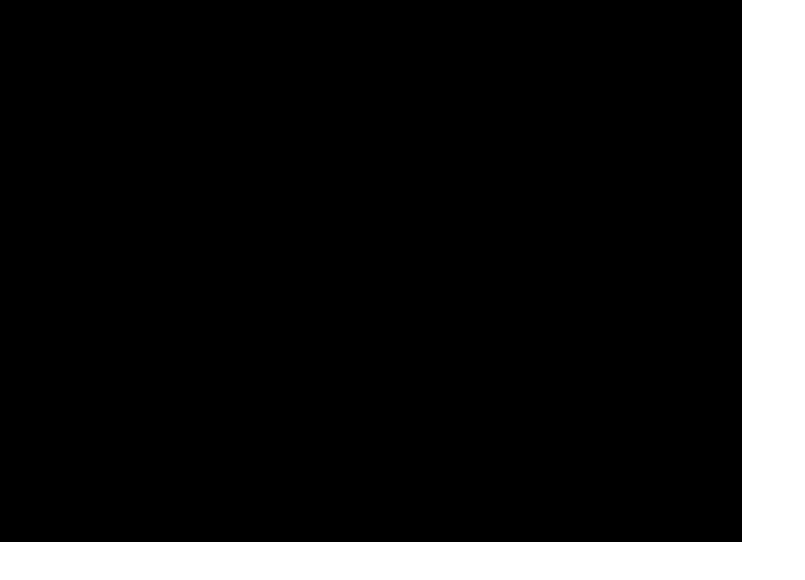
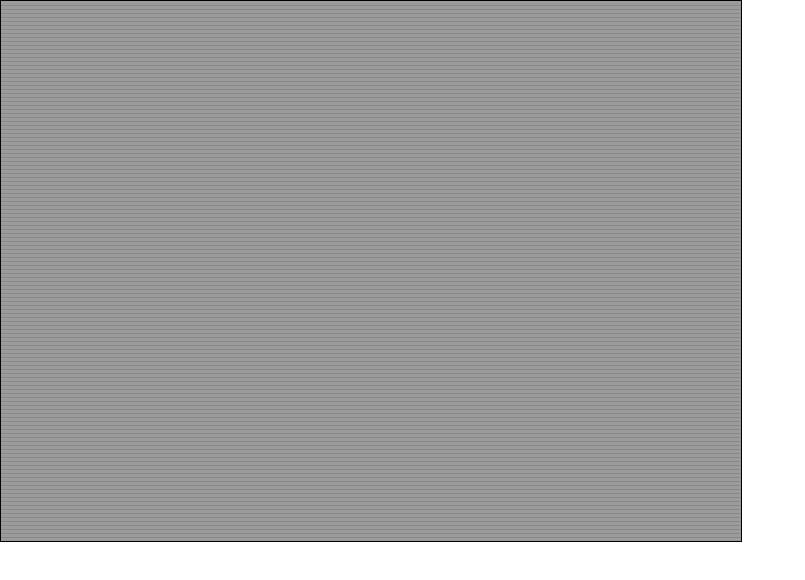
Before and after one commit to Pardoardo/Pocket-Survival, a plain HTML site: page index.html in a window 1280 px wide. Shown: the whole page, without its empty margins (0-805 px from the left). Drawn offline with Linux system fonts and the light colour scheme.

Commit message:
Filtro arcade

```diff
--- a/index.html
+++ b/index.html
@@ -17,6 +17,6 @@
 </head>
 <body>
     <canvas width="740" height="540"></canvas>
-    <script src="src/Main.js"></script>
+    <script type="module" src="src/Main.js"></script>
 </body>
 </html>
--- a/src/Main.js
+++ b/src/Main.js
@@ -1,11 +1,17 @@
+import { ARCADE_FILTER } from "./gfx/ArcadeFilter.mjs"
+
 const canvas = document.querySelector("canvas")
 const ctx = canvas.getContext("2d")
 
 let fps = 0
 let fps_temp = 0
 
+let arcade_filter = new ARCADE_FILTER(canvas.width, canvas.height)
+
 function Update(){
     console.log(`FPS: ${fps}`)
+
+    arcade_filter.update(fps)
 }
 
 function FpsCalc(){
@@ -19,6 +25,8 @@ function Render(){
     fps_temp++
     ctx.fillStyle = "black"
     ctx.fillRect(0, 0, canvas.width, canvas.height)
+
+    arcade_filter.render(ctx)
 }
 
 function GameLoop(){
--- /dev/null
+++ b/src/gfx/ArcadeFilter.mjs
@@ -0,0 +1,226 @@
+export class ARCADE_FILTER{
+    constructor(canW, CanH){
+        this.offset = -860
+
+        this.update = function(fps){
+            if(this.offset < canW){
+                this.offset += 5
+            } else{
+                this.offset = -860
+            }
+
+        }
+
+        this.render = function(ctx){
+            //fundo
+            ctx.fillStyle = 'rgba(161, 161, 161, 0.969)'
+            ctx.fillRect(0, 0, canW, CanH)
+
+            //barras
+            ctx.fillStyle = 'rgba(0, 0, 0, 0.969)'
+
+            //1
+            ctx.fillRect(0, 4 + this.offset, canW, 0.12)
+            ctx.fillRect(0, 8 + this.offset, canW, 0.12)
+            ctx.fillRect(0, 12 + this.offset, canW, 0.12)
+            ctx.fillRect(0, 16 + this.offset, canW, 0.12)
+            ctx.fillRect(0, 20 + this.offset, canW, 0.12)
+            ctx.fillRect(0, 24 + this.offset, canW, 0.12)
+            ctx.fillRect(0, 28 + this.offset, canW, 0.12)
+            ctx.fillRect(0, 32 + this.offset, canW, 0.12)
+            ctx.fillRect(0, 36 + this.offset, canW, 0.12)
+            ctx.fillRect(0, 40 + this.offset, canW, 0.12)
+            ctx.fillRect(0, 44 + this.offset, canW, 0.12)
+            ctx.fillRect(0, 48 + this.offset, canW, 0.12)
+            ctx.fillRect(0, 52 + this.offset, canW, 0.12)
+            ctx.fillRect(0, 56 + this.offset, canW, 0.12)
+            ctx.fillRect(0, 60 + this.offset, canW, 0.12)
+            ctx.fillRect(0, 64 + this.offset, canW, 0.12)
+            ctx.fillRect(0, 68 + this.offset, canW, 0.12)
+            ctx.fillRect(0, 72 + this.offset, canW, 0.12)
+            ctx.fillRect(0, 76 + this.offset, canW, 0.12)
+            ctx.fillRect(0, 80 + this.offset, canW, 0.12)
+            ctx.fillRect(0, 84 + this.offset, canW, 0.12)
+            ctx.fillRect(0, 88 + this.offset, canW, 0.12)
+            ctx.fillRect(0, 92 + this.offset, canW, 0.12)
+            ctx.fillRect(0, 96 + this.offset, canW, 0.12)
+            ctx.fillRect(0, 100 + this.offset, canW, 0.12)
+            ctx.fillRect(0, 104 + this.offset, canW, 0.12)
+            ctx.fillRect(0, 108 + this.offset, canW, 0.12)
+            ctx.fillRect(0, 112 + this.offset, canW, 0.12)
+            ctx.fillRect(0, 116 + this.offset, canW, 0.12)
+            ctx.fillRect(0, 120 + this.offset, canW, 0.12)
+            ctx.fillRect(0, 124 + this.offset, canW, 0.12)
+            ctx.fillRect(0, 128 + this.offset, canW, 0.12)
+            ctx.fillRect(0, 132 + this.offset, canW, 0.12)
+            ctx.fillRect(0, 136 + this.offset, canW, 0.12)
+            ctx.fillRect(0, 140 + this.offset, canW, 0.12)
+            ctx.fillRect(0, 144 + this.offset, canW, 0.12)
+            ctx.fillRect(0, 148 + this.offset, canW, 0.12)
+            ctx.fillRect(0, 152 + this.offset, canW, 0.12)
+            ctx.fillRect(0, 156 + this.offset, canW, 0.12)
+            ctx.fillRect(0, 160 + this.offset, canW, 0.12)
+            ctx.fillRect(0, 164 + this.offset, canW, 0.12)
+            ctx.fillRect(0, 168 + this.offset, canW, 0.12)
+            ctx.fillRect(0, 172 + this.offset, canW, 0.12)
+            ctx.fillRect(0, 176 + this.offset, canW, 0.12)
+            ctx.fillRect(0, 180 + this.offset, canW, 0.12)
+            ctx.fillRect(0, 184 + this.offset, canW, 0.12)
+            ctx.fillRect(0, 188 + this.offset, canW, 0.12)
+            ctx.fillRect(0, 192 + this.offset, canW, 0.12)
+            ctx.fillRect(0, 196 + this.offset, canW, 0.12)
+            ctx.fillRect(0, 200 + this.offset, canW, 0.12)
+            ctx.fillRect(0, 204 + this.offset, canW, 0.12)
+            ctx.fillRect(0, 208 + this.offset, canW, 0.12)
+            ctx.fillRect(0, 212 + this.offset, canW, 0.12)
+            ctx.fillRect(0, 216 + this.offset, canW, 0.12)
+            ctx.fillRect(0, 220 + this.offset, canW, 0.12)
+            ctx.fillRect(0, 224 + this.offset, canW, 0.12)
+            ctx.fillRect(0, 228 + this.offset, canW, 0.12)
+            ctx.fillRect(0, 232 + this.offset, canW, 0.12)
+            ctx.fillRect(0, 236 + this.offset, canW, 0.12)
+            ctx.fillRect(0, 240 + this.offset, canW, 0.12)
+            ctx.fillRect(0, 244 + this.offset, canW, 0.12)
+            ctx.fillRect(0, 248 + this.offset, canW, 0.12)
+            ctx.fillRect(0, 252 + this.offset, canW, 0.12)
+            ctx.fillRect(0, 256 + this.offset, canW, 0.12)
+            ctx.fillRect(0, 260 + this.offset, canW, 0.12)
+
+            //Estáticas
+            ctx.fillRect(0, 4, canW, 0.12)
+            ctx.fillRect(0, 8, canW, 0.12)
+            ctx.fillRect(0, 12, canW, 0.12)
+            ctx.fillRect(0, 16, canW, 0.12)
+            ctx.fillRect(0, 20, canW, 0.12)
+            ctx.fillRect(0, 24, canW, 0.12)
+            ctx.fillRect(0, 28, canW, 0.12)
+            ctx.fillRect(0, 32, canW, 0.12)
+            ctx.fillRect(0, 36, canW, 0.12)
+            ctx.fillRect(0, 40, canW, 0.12)
+            ctx.fillRect(0, 44, canW, 0.12)
+            ctx.fillRect(0, 48, canW, 0.12)
+            ctx.fillRect(0, 52, canW, 0.12)
+            ctx.fillRect(0, 56, canW, 0.12)
+            ctx.fillRect(0, 60, canW, 0.12)
+            ctx.fillRect(0, 64, canW, 0.12)
+            ctx.fillRect(0, 68, canW, 0.12)
+            ctx.fillRect(0, 72, canW, 0.12)
+            ctx.fillRect(0, 76, canW, 0.12)
+            ctx.fillRect(0, 80, canW, 0.12)
+            ctx.fillRect(0, 84, canW, 0.12)
+            ctx.fillRect(0, 88, canW, 0.12)
+            ctx.fillRect(0, 92, canW, 0.12)
+            ctx.fillRect(0, 96, canW, 0.12)
+            ctx.fillRect(0, 100, canW, 0.12)
+            ctx.fillRect(0, 104, canW, 0.12)
+            ctx.fillRect(0, 108, canW, 0.12)
+            ctx.fillRect(0, 112, canW, 0.12)
+            ctx.fillRect(0, 116, canW, 0.12)
+            ctx.fillRect(0, 120, canW, 0.12)
+            ctx.fillRect(0, 124, canW, 0.12)
+            ctx.fillRect(0, 128, canW, 0.12)
+            ctx.fillRect(0, 132, canW, 0.12)
+            ctx.fillRect(0, 136, canW, 0.12)
+            ctx.fillRect(0, 140, canW, 0.12)
+            ctx.fillRect(0, 144, canW, 0.12)
+            ctx.fillRect(0, 148, canW, 0.12)
+            ctx.fillRect(0, 152, canW, 0.12)
+            ctx.fillRect(0, 156, canW, 0.12)
+            ctx.fillRect(0, 160, canW, 0.12)
+            ctx.fillRect(0, 164, canW, 0.12)
+            ctx.fillRect(0, 168, canW, 0.12)
+            ctx.fillRect(0, 172, canW, 0.12)
+            ctx.fillRect(0, 176, canW, 0.12)
+            ctx.fillRect(0, 180, canW, 0.12)
+            ctx.fillRect(0, 184, canW, 0.12)
+            ctx.fillRect(0, 188, canW, 0.12)
+            ctx.fillRect(0, 192, canW, 0.12)
+            ctx.fillRect(0, 196, canW, 0.12)
+            ctx.fillRect(0, 200, canW, 0.12)
+            ctx.fillRect(0, 204, canW, 0.12)
+            ctx.fillRect(0, 208, canW, 0.12)
+            ctx.fillRect(0, 212, canW, 0.12)
+            ctx.fillRect(0, 216, canW, 0.12)
+            ctx.fillRect(0, 220, canW, 0.12)
+            ctx.fillRect(0, 224, canW, 0.12)
+            ctx.fillRect(0, 228, canW, 0.12)
+            ctx.fillRect(0, 232, canW, 0.12)
+            ctx.fillRect(0, 236, canW, 0.12)
+            ctx.fillRect(0, 240, canW, 0.12)
+            ctx.fillRect(0, 244, canW, 0.12)
+            ctx.fillRect(0, 248, canW, 0.12)
+            ctx.fillRect(0, 252, canW, 0.12)
+            ctx.fillRect(0, 256, canW, 0.12)
+            ctx.fillRect(0, 260, canW, 0.12)
+            ctx.fillRect(0, 264, canW, 0.12)
+            ctx.fillRect(0, 268, canW, 0.12)
+            ctx.fillRect(0, 272, canW, 0.12)
+            ctx.fillRect(0, 276, canW, 0.12)
+            ctx.fillRect(0, 280, canW, 0.12)
+            ctx.fillRect(0, 284, canW, 0.12)
+            ctx.fillRect(0, 288, canW, 0.12)
+            ctx.fillRect(0, 292, canW, 0.12)
+            ctx.fillRect(0, 296, canW, 0.12)
+            ctx.fillRect(0, 300, canW, 0.12)
+            ctx.fillRect(0, 304, canW, 0.12)
+            ctx.fillRect(0, 308, canW, 0.12)
+            ctx.fillRect(0, 312, canW, 0.12)
+            ctx.fillRect(0, 316, canW, 0.12)
+            ctx.fillRect(0, 320, canW, 0.12)
+            ctx.fillRect(0, 324, canW, 0.12)
+            ctx.fillRect(0, 328, canW, 0.12)
+            ctx.fillRect(0, 332, canW, 0.12)
+            ctx.fillRect(0, 336, canW, 0.12)
+            ctx.fillRect(0, 340, canW, 0.12)
+            ctx.fillRect(0, 344, canW, 0.12)
+            ctx.fillRect(0, 348, canW, 0.12)
+            ctx.fillRect(0, 352, canW, 0.12)
+            ctx.fillRect(0, 356, canW, 0.12)
+            ctx.fillRect(0, 360, canW, 0.12)
+            ctx.fillRect(0, 364, canW, 0.12)
+            ctx.fillRect(0, 368, canW, 0.12)
+            ctx.fillRect(0, 372, canW, 0.12)
+            ctx.fillRect(0, 376, canW, 0.12)
+            ctx.fillRect(0, 380, canW, 0.12)
+            ctx.fillRect(0, 384, canW, 0.12)
+            ctx.fillRect(0, 388, canW, 0.12)
+            ctx.fillRect(0, 392, canW, 0.12)
+            ctx.fillRect(0, 396, canW, 0.12)
+            ctx.fillRect(0, 400, canW, 0.12)
+            ctx.fillRect(0, 404, canW, 0.12)
+            ctx.fillRect(0, 408, canW, 0.12)
+            ctx.fillRect(0, 412, canW, 0.12)
+            ctx.fillRect(0, 416, canW, 0.12)
+            ctx.fillRect(0, 420, canW, 0.12)
+            ctx.fillRect(0, 424, canW, 0.12)
+            ctx.fillRect(0, 428, canW, 0.12)
+            ctx.fillRect(0, 432, canW, 0.12)
+            ctx.fillRect(0, 436, canW, 0.12)
+            ctx.fillRect(0, 440, canW, 0.12)
+            ctx.fillRect(0, 444, canW, 0.12)
+            ctx.fillRect(0, 448, canW, 0.12)
+            ctx.fillRect(0, 452, canW, 0.12)
+            ctx.fillRect(0, 456, canW, 0.12)
+            ctx.fillRect(0, 460, canW, 0.12)
+            ctx.fillRect(0, 464, canW, 0.12)
+            ctx.fillRect(0, 468, canW, 0.12)
+            ctx.fillRect(0, 472, canW, 0.12)
+            ctx.fillRect(0, 476, canW, 0.12)
+            ctx.fillRect(0, 480, canW, 0.12)
+            ctx.fillRect(0, 484, canW, 0.12)
+            ctx.fillRect(0, 488, canW, 0.12)
+            ctx.fillRect(0, 492, canW, 0.12)
+            ctx.fillRect(0, 496, canW, 0.12)
+            ctx.fillRect(0, 500, canW, 0.12)
+            ctx.fillRect(0, 504, canW, 0.12)
+            ctx.fillRect(0, 508, canW, 0.12)
+            ctx.fillRect(0, 512, canW, 0.12)
+            ctx.fillRect(0, 516, canW, 0.12)
+            ctx.fillRect(0, 520, canW, 0.12)
+            ctx.fillRect(0, 524, canW, 0.12)
+            ctx.fillRect(0, 528, canW, 0.12)
+            ctx.fillRect(0, 532, canW, 0.12)
+            ctx.fillRect(0, 536, canW, 0.12)
+        }
+    }
+}
```
